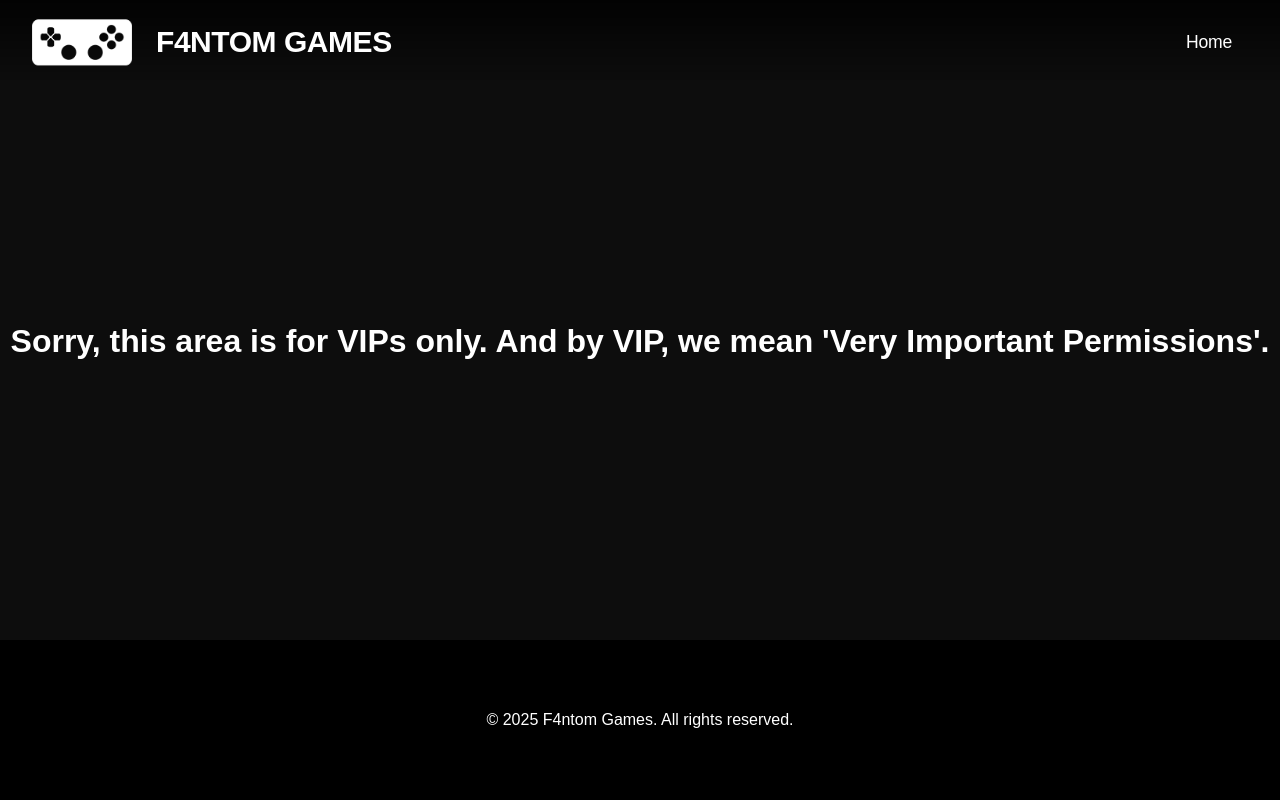
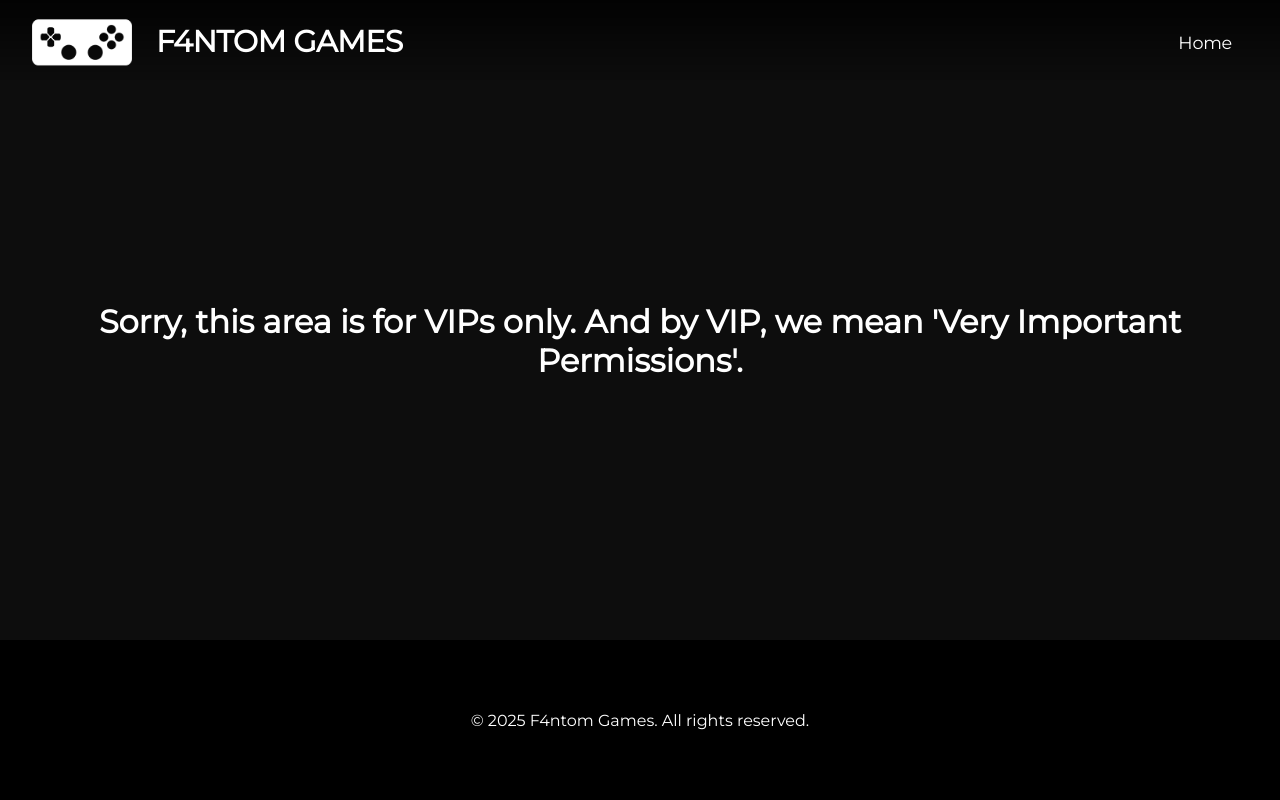
Before and after one commit to F4ntomGames/f4ntomgames.github.io, a plain HTML site: page 403.html in a window 1280 px wide. Drawn offline with Linux system fonts and the light colour scheme.

Commit message:
Add missing font

```diff
--- a/403.html
+++ b/403.html
@@ -6,6 +6,9 @@
     <title>403 Error</title>
     <link rel="stylesheet" href="style.css">
     <link rel="icon" href="images/favicon.webp">
+    <link rel="preconnect" href="https://fonts.googleapis.com">
+    <link rel="preconnect" href="https://fonts.gstatic.com" crossorigin>
+    <link href="https://fonts.googleapis.com/css2?family=Montserrat&display=swap" rel="stylesheet">
 </head>
 <body>
 <nav class="NavigationBar">
```
Also changed, not shown: 404.html (+3 -0 lines), 500.html (+3 -0 lines), privacy.html (+3 -0 lines).
